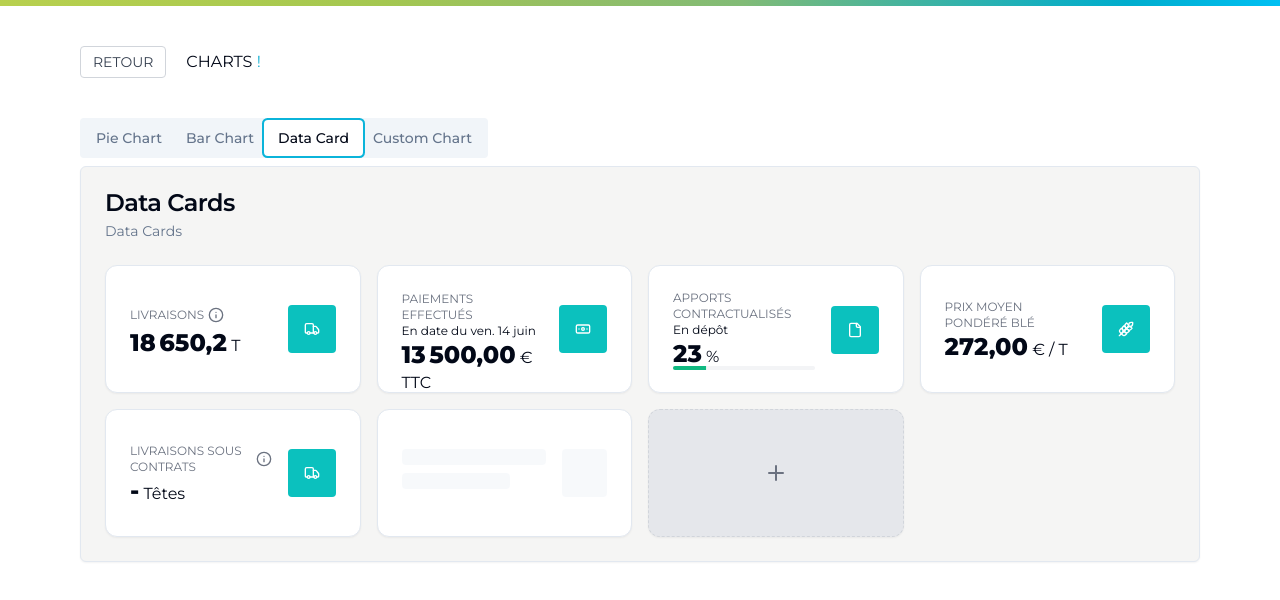
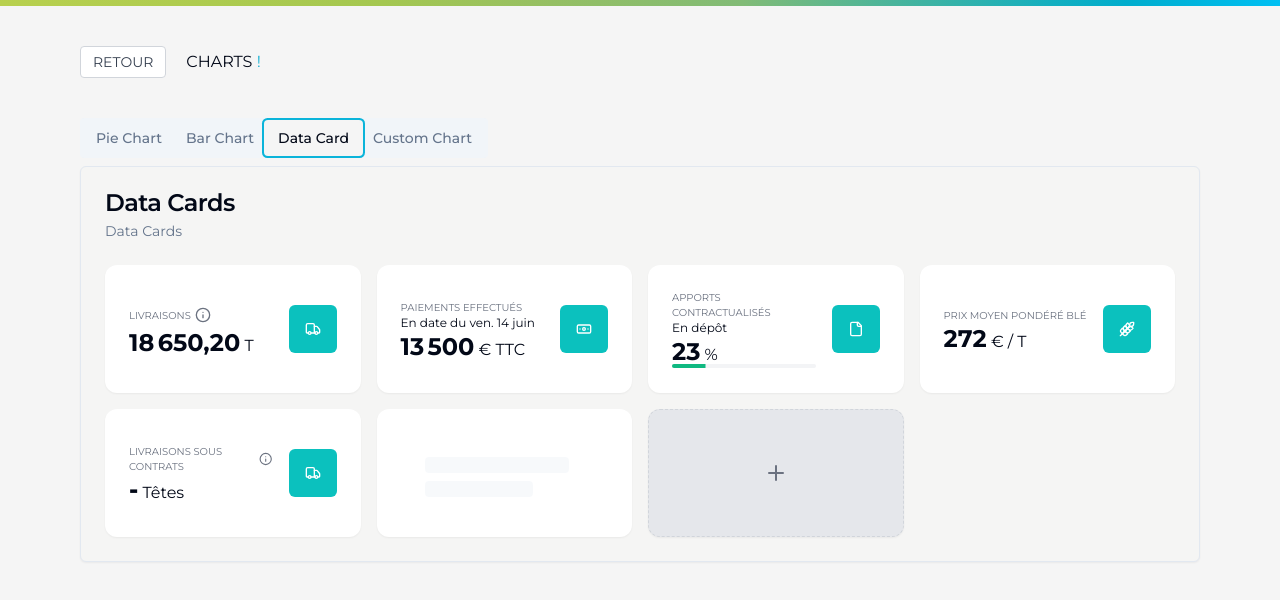
Before and after one commit to NatUp-dev/PACO, a Next.js app in the folder NatUp.Paco.Client/: page /demo/charts in a window 1280 px wide. Both pictures are taken after a click on the tab "Data Card". Shown: the top 600 px of the page. Built offline with nearby package versions, Linux system fonts and the light colour scheme; what tailwindcss-debug-screens would draw is missing.

Commit message:
Ajustements datacard

```diff
--- a/NatUp.Paco.Client/src/app/activites/suivi-de-collectes/[...slug]/page.tsx
+++ b/NatUp.Paco.Client/src/app/activites/suivi-de-collectes/[...slug]/page.tsx
@@ -1,4 +1,6 @@
 "use client";
+import DataCard from "@/components/ui/datacard";
+import { Label } from "@/components/ui/label";
 import React, { useEffect } from "react";
 
 // params : le slug contient les éléments de navigation entre les différentes section de la page suivi-de-collectes
@@ -10,5 +12,54 @@ export default function Page({ params }: { params: { slug: string[] } }) {
     if (params.slug.length == 1) {
     }
   }, []);
-  return <p className="p-5">{JSON.stringify(params)}</p>;
+  return (
+    <>
+      {/* <p className="p-4">{JSON.stringify(params)}</p> */}
+
+      {/* INDICATEURS */}
+      <div className="p-8">
+        <Label size={"large"} className="font-bold">
+          Indicateurs
+        </Label>
+
+        <div className="mt-4 grid md:grid-cols-2 lg:grid-cols-3 xl:grid-cols-4 gap-6">
+          <DataCard
+            title="Livraisons"
+            data={18650.2}
+            type="T"
+            icon="Truck"
+            tooltip="Tooltip livraisons"
+          />
+          <DataCard
+            title="Paiements effectués"
+            subtitle="En date du ven. 14 juin"
+            data={13500}
+            type="€ TTC"
+            icon="Banknote"
+          />
+          <DataCard
+            title="Apports contractualisés"
+            subtitle="En dépôt"
+            data={23}
+            type="%"
+            icon="File"
+            progress
+          />
+          <DataCard
+            title="Prix moyen pondéré blé"
+            data={272}
+            type="€ / T"
+            icon="Wheat"
+          />
+          <DataCard
+            title="Livraisons sous contrats"
+            type="Têtes"
+            icon="Truck"
+            tooltip="Tooltip livraisons"
+          />
+          <DataCard empty></DataCard>
+        </div>
+      </div>
+    </>
+  );
 }
--- a/NatUp.Paco.Client/src/app/activites/suivi-de-collectes/components/collecte-header.tsx
+++ b/NatUp.Paco.Client/src/app/activites/suivi-de-collectes/components/collecte-header.tsx
@@ -86,7 +86,7 @@ export default function CollecteHeader({ type }: { type: string }) {
   };
 
   return (
-    <ScrollArea className="shadow-sm">
+    <ScrollArea className="shadow-sm bg-white">
       <div className="flex items-center w-full h-12 ps-7 gap-[18px]">
         <Select
           defaultValue={params.slug[0]}
--- a/NatUp.Paco.Client/src/app/demo/components/icons.tsx
+++ b/NatUp.Paco.Client/src/app/demo/components/icons.tsx
@@ -45,6 +45,7 @@ export default function Icons() {
               iconName="Carrot"
               className="text-carrot-foreground bg-carrot"
               round
+              tooltip="Carrot"
             ></Icon>
 
             <Icon iconName="TriangleAlert"></Icon>
--- a/NatUp.Paco.Client/src/app/globals.css
+++ b/NatUp.Paco.Client/src/app/globals.css
@@ -4,7 +4,7 @@
 
 @layer base {
   :root {
-    --background: 0 0% 100%;
+    --background: 60 0% 96%;
     --foreground: 222.2 84% 4.9%;
     --card: 0 0% 100%;
     --card-foreground: 222.2 84% 4.9%;
--- a/NatUp.Paco.Client/src/components/header/header.tsx
+++ b/NatUp.Paco.Client/src/components/header/header.tsx
@@ -53,7 +53,7 @@ export default function Header() {
 
   return (
     <>
-      <div className="w-full flex justify-around items-center px-7 h-[68px] shadow-sm">
+      <div className="w-full flex justify-around items-center px-7 h-[68px] shadow-sm bg-white">
         <div className="hidden md:flex w-full flex-col justify-start">
           <div className="text-gray-500 text-xs font-medium">
             {titles?.title}
--- a/NatUp.Paco.Client/src/components/menu/sidebar.tsx
+++ b/NatUp.Paco.Client/src/components/menu/sidebar.tsx
@@ -83,7 +83,7 @@ export function Sidebar() {
   return (
     <aside
       className={cn(
-        "hidden lg:block fixed top-0 left-0 z-20 h-screen ease-in-out duration-200 mt-1.5",
+        "hidden lg:block fixed top-0 left-0 z-20 h-screen ease-in-out duration-200 mt-1.5 bg-white",
         sidebar.isOpen === false ? "w-16" : "w-[212px]"
       )}
     >
--- a/NatUp.Paco.Client/src/components/ui/datacard.tsx
+++ b/NatUp.Paco.Client/src/components/ui/datacard.tsx
@@ -50,17 +50,17 @@ const DataCard: React.FC<DataCardProps> = ({
       <Plus />
     </div>
   ) : (
-    <div className="rounded-xl border bg-card text-card-foreground shadow-sm content-center h-32 w-full">
+    <div className="rounded-xl bg-card text-card-foreground shadow-sm content-center h-32 w-full p-6">
       {!loading ? (
-        <div className="flex justify-between  gap-4 p-6 ">
+        <div className="flex justify-between gap-4 items-center">
           {/* Col 1 */}
           <div className="w-full">
-            <div className="text-xs text-gray-500 flex items-center gap-1">
+            <div className="text-[10px] text-gray-500 flex items-center gap-1">
               <span className="uppercase">{title}</span>
               {tooltip && (
                 <TooltipProvider>
                   <Tooltip>
-                    <TooltipTrigger>
+                    <TooltipTrigger asChild>
                       <Info className="w-4" />
                     </TooltipTrigger>
                     <TooltipContent>
@@ -74,14 +74,14 @@ const DataCard: React.FC<DataCardProps> = ({
             <div className="h-6 mb-1">
               {data ? (
                 <>
-                  <span className="font-extrabold text-2xl">
-                    {data && isCurrency
+                  <span className="font-bold text-2xl">
+                    {data && (isCurrency || progress)
                       ? data.toLocaleString("fr-FR", {
-                          minimumFractionDigits: 2,
+                          minimumFractionDigits: 0,
                           maximumFractionDigits: 2,
                         })
                       : data.toLocaleString("fr-FR", {
-                          minimumFractionDigits: 0,
+                          minimumFractionDigits: 2,
                           maximumFractionDigits: 2,
                         })}
                   </span>
@@ -95,7 +95,7 @@ const DataCard: React.FC<DataCardProps> = ({
           </div>
           {/* Col 2 */}
           <div className="content-center">
-            <div className="size-12 bg-turquoise rounded-md flex justify-center items-center text-white">
+            <div className="size-12 bg-turquoise rounded-lg flex justify-center items-center text-white">
               <IconComponent className="w-4" />
             </div>
           </div>
```
